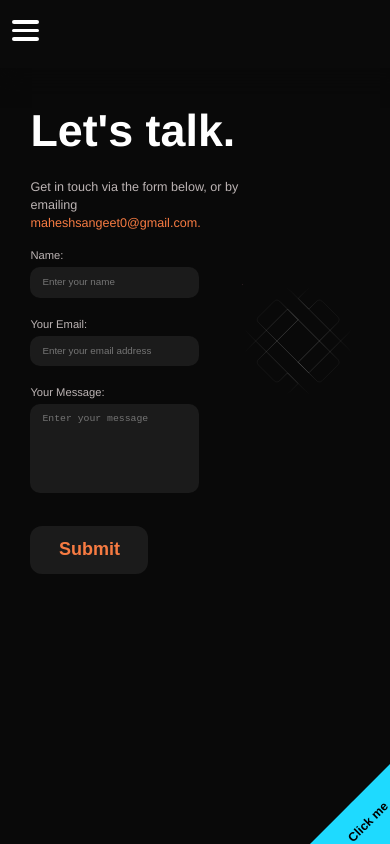
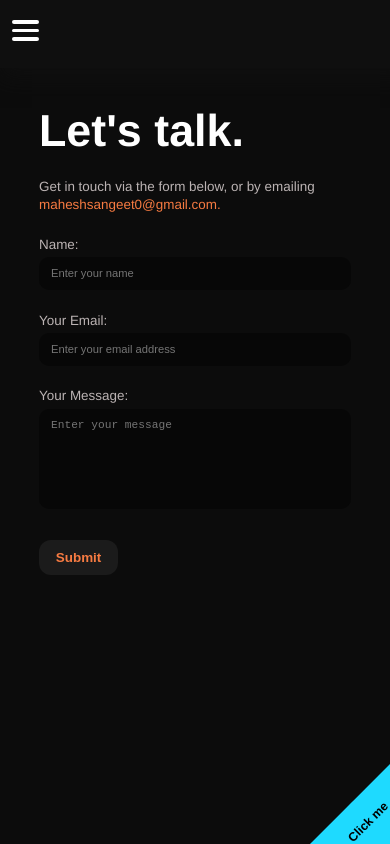
Before and after one commit to maheshsangeet/Mahesh_Portfolio, a Next.js app: page /contact in a window 390 px wide. Built offline with nearby package versions, Linux system fonts and the light colour scheme.

Commit message:
contact page responsiveness completed

```diff
--- a/components/Layout.js
+++ b/components/Layout.js
@@ -2,7 +2,7 @@ import Navbar from "./Navbar";
 
 const Layout = ({ children }) => {
   return (
-  <div style={{background:"#090909",color:"#BCB4B4",}}>
+  <div style={{background:"#0c0c0c",color:"#BCB4B4",}}>
       <Navbar/>
       {children}
     </div>
--- a/pages/contact.js
+++ b/pages/contact.js
@@ -88,7 +88,6 @@ const Contact = () => {
                   <button className={styles.submitBtn}>Submit</button>
                 </div>
               </form>
-
             </div>
           </section>
 
--- a/styles/Navbar.module.css
+++ b/styles/Navbar.module.css
@@ -10,7 +10,7 @@
   top: 0;
   z-index: 9999;
   width: 100%;
-  box-shadow: 10px 0 20px 10px rgb(9, 9, 9);
+  box-shadow: 10px 0 20px 10px var(--navbarTheme);
   border: 1px solid var(--navbarTheme);
   height: 8vh;
   background-color: var(--navbarTheme);
--- a/styles/contact.module.css
+++ b/styles/contact.module.css
@@ -2,6 +2,7 @@
     width: 100%;
     overflow: hidden;
     font-family: var(--fontFamily);
+    background-color: var(--theme);
     display: flex;
   }
 .leftSection {
@@ -47,28 +48,26 @@
     font-size: 0.875rem;
     line-height: 1.5;
     color: var(--white);
-    background-color: var(--gray);
+    background-color: rgb(7, 7, 7);
 }
 .inputContainer input:focus, .inputContainer textarea:focus {
-    outline: 1px solid rgb(70, 69, 69);
+    outline: 1px solid var(--gray);
 
 }
 .submitBtn {
-    min-height: 48px;
-    min-width: 118px;
-    margin-top: 10px;
+    margin-top: 0.5rem;
     border-radius: 12px;
     color: var(--orange);
-    font-size: 18px;
+    font-size: var(--fontSize_p);
     font-weight: 800;
     background-color: var(--gray);
-    padding: 9px 15px;
+    padding: .9rem 1.5rem;
     border: none;
     transition: 1s;
     cursor: pointer;
 }
 .submitBtn:hover {
-    background-color: rgb(61, 61, 61);
+    background-color: rgb(37, 37, 37);
 }
 .submitBtn:active {
     transform: scale(.6);
@@ -92,3 +91,38 @@
     color: var(--orange);
     font-size: 1.1rem;
 }
+
+
+/************************ responsive part *************************/
+@media screen and (max-width:600px) {
+    .leftSection {
+        width: 100%;
+        /* border: 1px solid red; */
+    }
+    .leftSectionContainer {
+        position: relative;
+        left: 0;
+        width: 80%;
+        margin: 0 10%;
+    }
+    .content p {
+        font-size: var(--fontSize_p);
+        margin-bottom: 2rem;
+    }
+    .inputContainer {
+        margin-bottom: 2rem;
+        font-size: var(--fontSize_p);
+    }
+    .inputContainer input, .inputContainer textarea {
+        width: 100%;
+        font-size: 1rem;
+    }
+
+
+    .rightSection {
+        display: none;
+    }
+    .result{
+        font-size: 1.2rem;
+    }
+}
--- a/styles/globals.css
+++ b/styles/globals.css
@@ -17,8 +17,8 @@ a {
   /* --theme: #090909; */
   --theme: rgb(12, 12, 12);
   --mobileTheme: rgb(19, 19, 19);
-  --navbarTheme: rgb(10, 10, 10);
-  --fontColor: #BCB4B4;
+  --navbarTheme: rgb(15, 15, 15);
+  --fontColor: #bcb4b4;
   --orange: #f77b42;
   --white: #ffffff;
   --fontFamily: 'Franklin Gothic Medium', 'Arial Narrow', Arial, sans-serif;
--- a/styles/socialMedia.module.css
+++ b/styles/socialMedia.module.css
@@ -42,7 +42,7 @@
 
 .media a {
     border-radius: 50%;
-    color: #fff;
+    color: var(--white);
     display: inline-block;
     height: 2.4rem;
     line-height: 3rem;
@@ -59,7 +59,7 @@
     transition: 1s;
 }
 .iconContainer:hover {
-    box-shadow: 2px 2px 2px white;
+    box-shadow: 2px 2px 2px var(--white);
 
 }
 .iconContainer:active {
```
